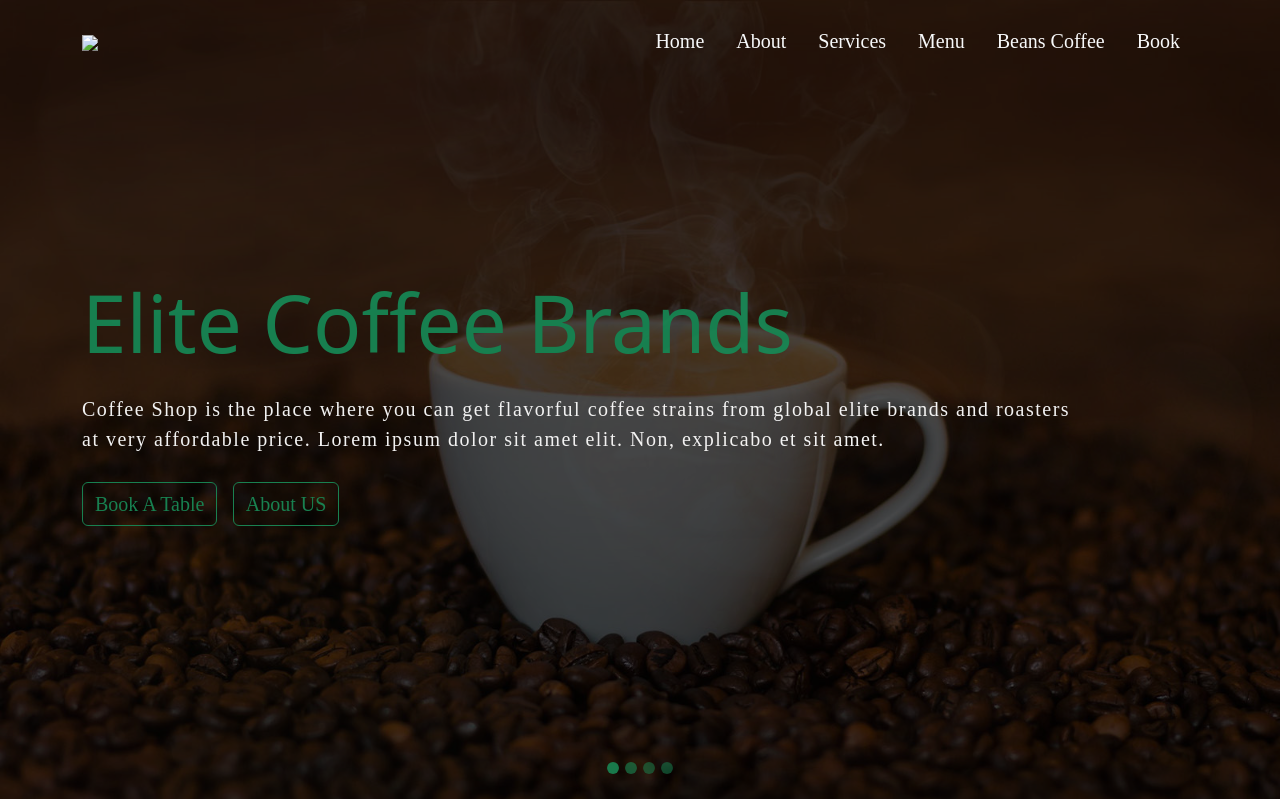
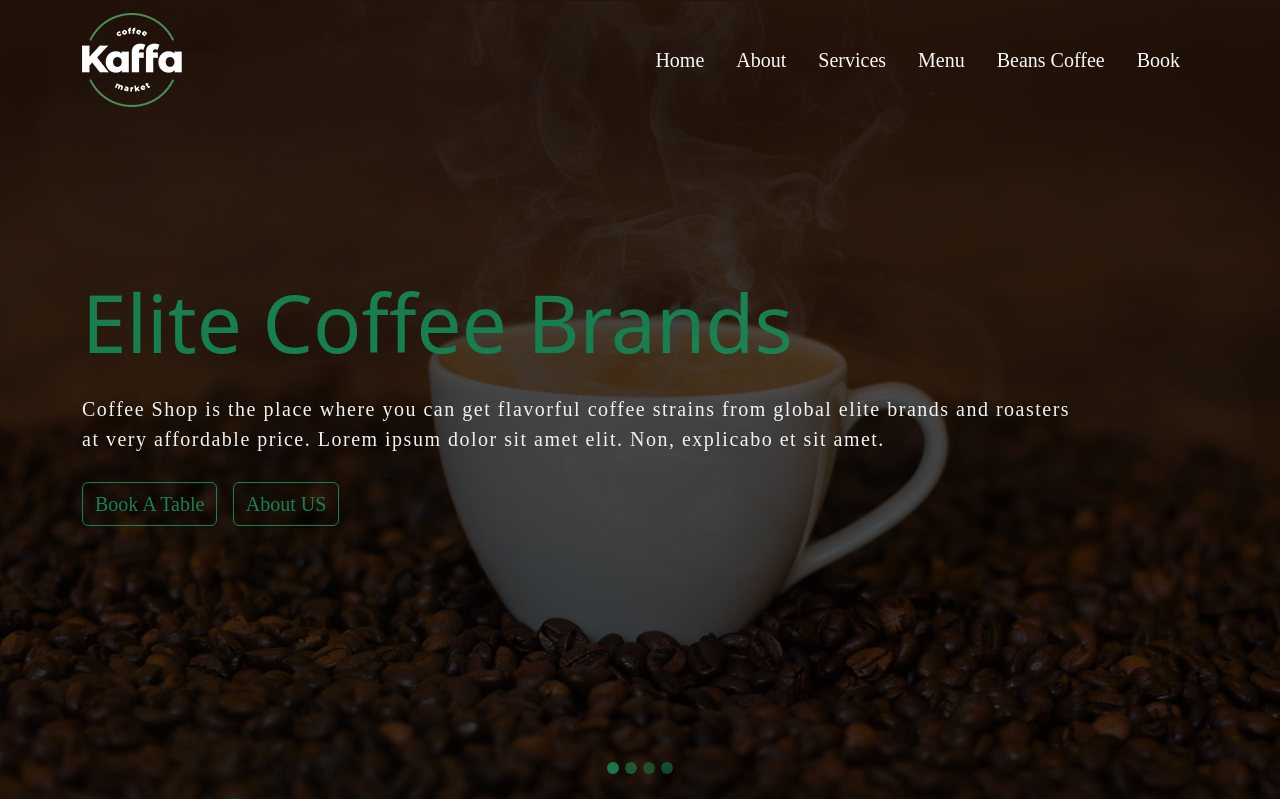
Before and after one commit to Amr-sudu7/KAFFA, a plain HTML site: page index.html in a window 1280 px wide. Shown: the top 799 px of the page. Drawn offline with Linux system fonts and the light colour scheme; the site is published under a folder, as on GitHub Pages, so addresses that start at the root find nothing; a web font is replaced by a local one.

Commit message:
Add files via upload

```diff
--- a/index.html
+++ b/index.html
@@ -12,13 +12,14 @@
     <link rel="stylesheet" href="css/keyframes.css" />
     <link rel="stylesheet" href="css/index.css" />
     <link rel="stylesheet" href="css/index.responsive.css" />
+    <link rel="icon" type="image/x-icon" href="images/icon.png" />
   </head>
   <body>
     <header>
       <nav class="navbar navbar-expand-lg position-absolute w-100">
         <div class="container">
           <a class="navbar-brand" href="#">
-            <img src="/images/logo.png" class="img-fluid" />
+            <img src="images/logo.png" class="img-fluid" />
           </a>
           <button class="navbar-toggler px-3 py-2 border-success" type="button" data-bs-toggle="collapse" data-bs-target="#navbarSupportedContent" aria-controls="navbarSupportedContent" aria-expanded="false" aria-label="Toggle navigation">
             <i class="fa-solid fa-bars"></i>
```
